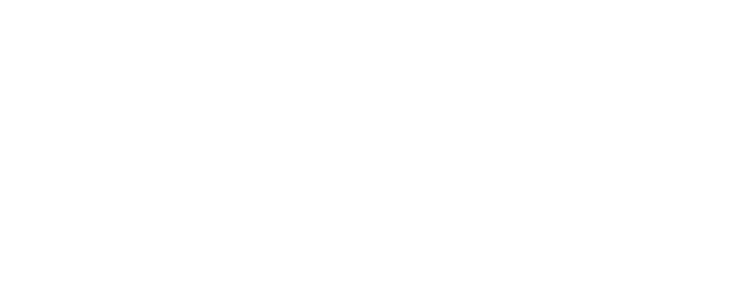
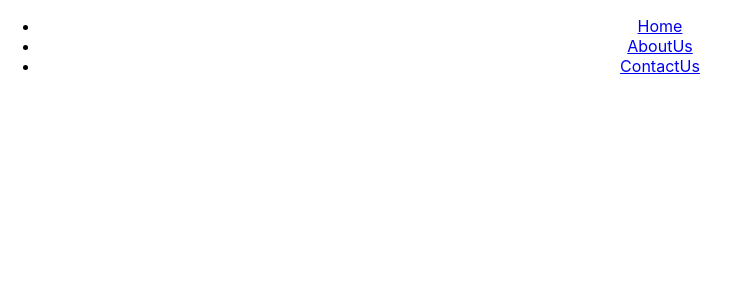
Before and after one commit to RavisaraJayasundara/IT3133-Day-08, a React (Create React App) app in the folder day08/: page / in a window 1280 px wide. Before the commit this address had no page. Shown: the top 300 px of the page, without its empty margins (0-740 px from the left). Built offline with nearby package versions, Linux system fonts and the light colour scheme.

Commit message:
add Links

```diff
--- a/day08/src/App.js
+++ b/day08/src/App.js
@@ -2,17 +2,24 @@
 import Home from './components/Home';
 import AboutUs from './components/AboutUs';
 import ContactUs from './components/ContactUs';
-import {BrowserRouter as Router,Routes,Route,NavLink} from 'react-router-dom'
+import {BrowserRouter as Router,Routes,Route,Link} from 'react-router-dom'
 
 
 function App() {
   return (
     <div className="App">
       <Router>
+        <nav>
+          <ul>
+            <li><Link to="/home">Home</Link></li>
+            <li><Link to="/about">AboutUs</Link></li>
+            <li><Link to="/contact">ContactUs</Link></li>
+          </ul>
+        </nav>
         <Routes>
           <Route path="/home" element={<Home/>}/>
-          <Route path="/home" element={<AboutUs/>}/>
-          <Route path="/home" element={<ContactUs/>}/>
+          <Route path="/about" element={<AboutUs/>}/>
+          <Route path="/contact" element={<ContactUs/>}/>
 
         </Routes>
       </Router>
```
